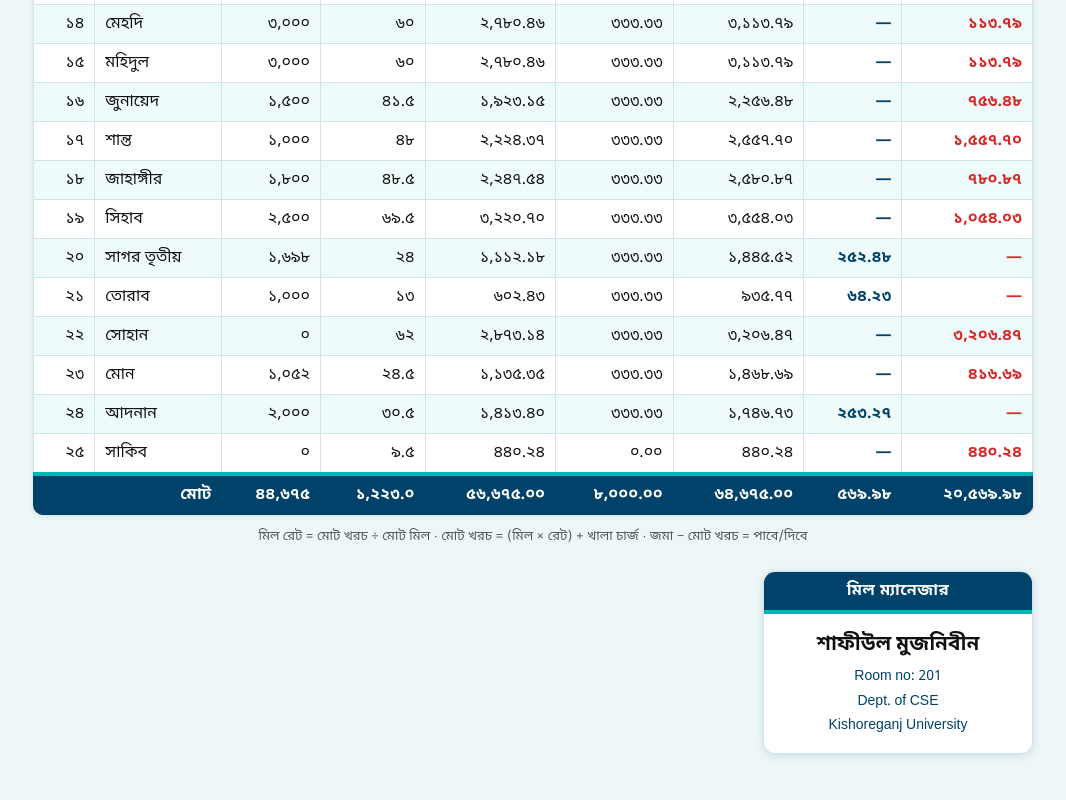
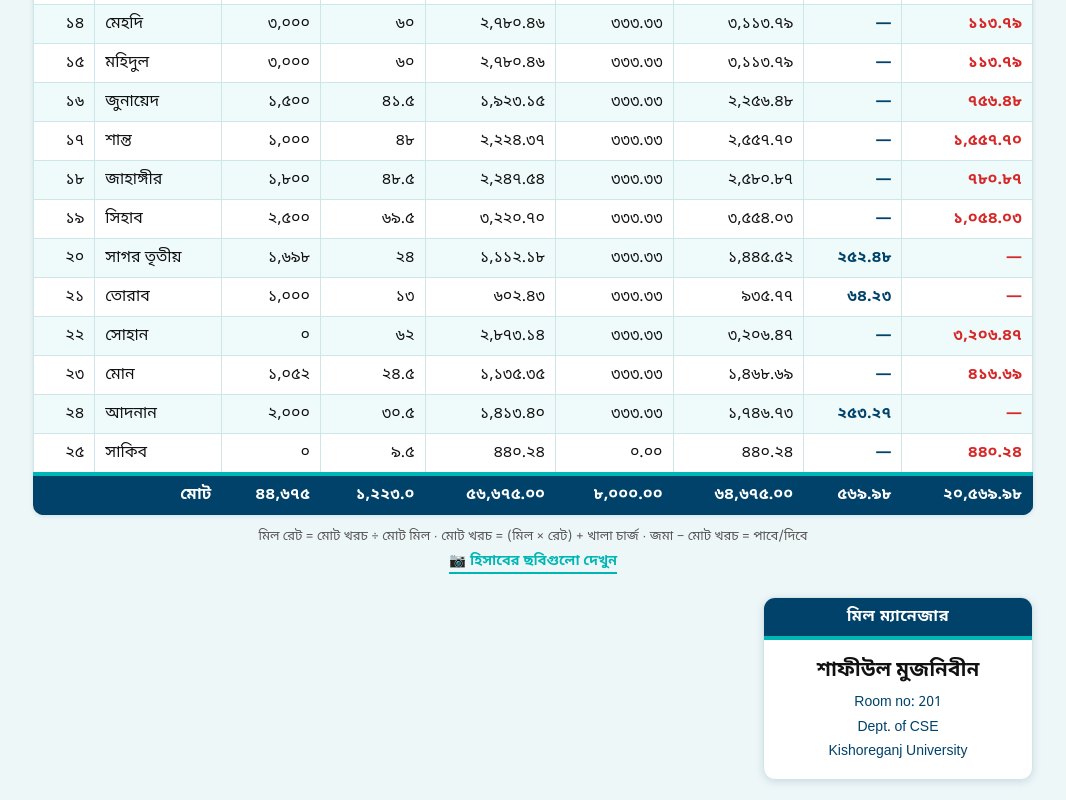
Before and after one commit to sumujnibeen/mill_hisab, a plain HTML site: page index.html in a window 1280 px wide. Shown: the part 977-1777 px from the top of the page, without its empty margins (107-1173 px from the left). Before the commit the page ends 1751 px from the top, so only its background shows below. Drawn offline with Linux system fonts and the light colour scheme.

Commit message:
Update index.html

```diff
--- a/index.html
+++ b/index.html
@@ -173,6 +173,26 @@
       text-align: center;
       color: #555;
       font-size: 13px;
+    }
+
+
+    .photo-line {
+      text-align: center;
+      font-size: 14px;
+      margin: -6px 0 0;
+    }
+
+    .photo-line a {
+      color: var(--teal);
+      font-weight: 700;
+      text-decoration: none;
+      border-bottom: 2px solid var(--teal);
+      padding-bottom: 1px;
+    }
+
+    .photo-line a:hover {
+      color: var(--navy);
+      border-color: var(--navy);
     }
 
     /* ---------- Footer ---------- */
@@ -557,7 +577,7 @@
     </div>
 
     <p class="note">মিল রেট = মোট খরচ ÷ মোট মিল · মোট খরচ = (মিল × রেট) + খালা চার্জ · জমা − মোট খরচ = পাবে/দিবে</p>
-
+    <p class="photo-line"><a href="gallery.html">📷 হিসাবের ছবিগুলো দেখুন</a></p>
     <footer>
       <div class="sign">
         <div class="role">মিল ম্যানেজার</div>
```
